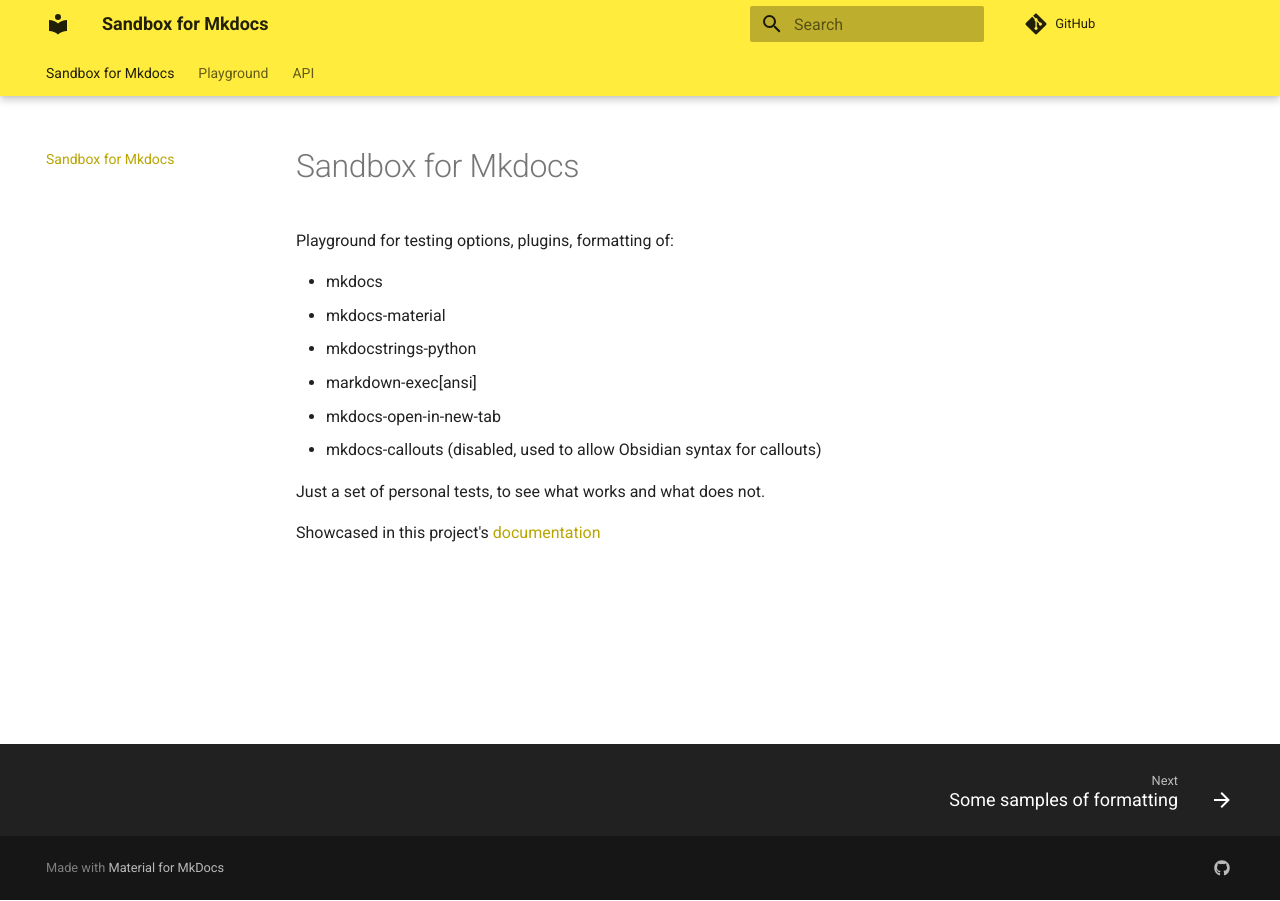
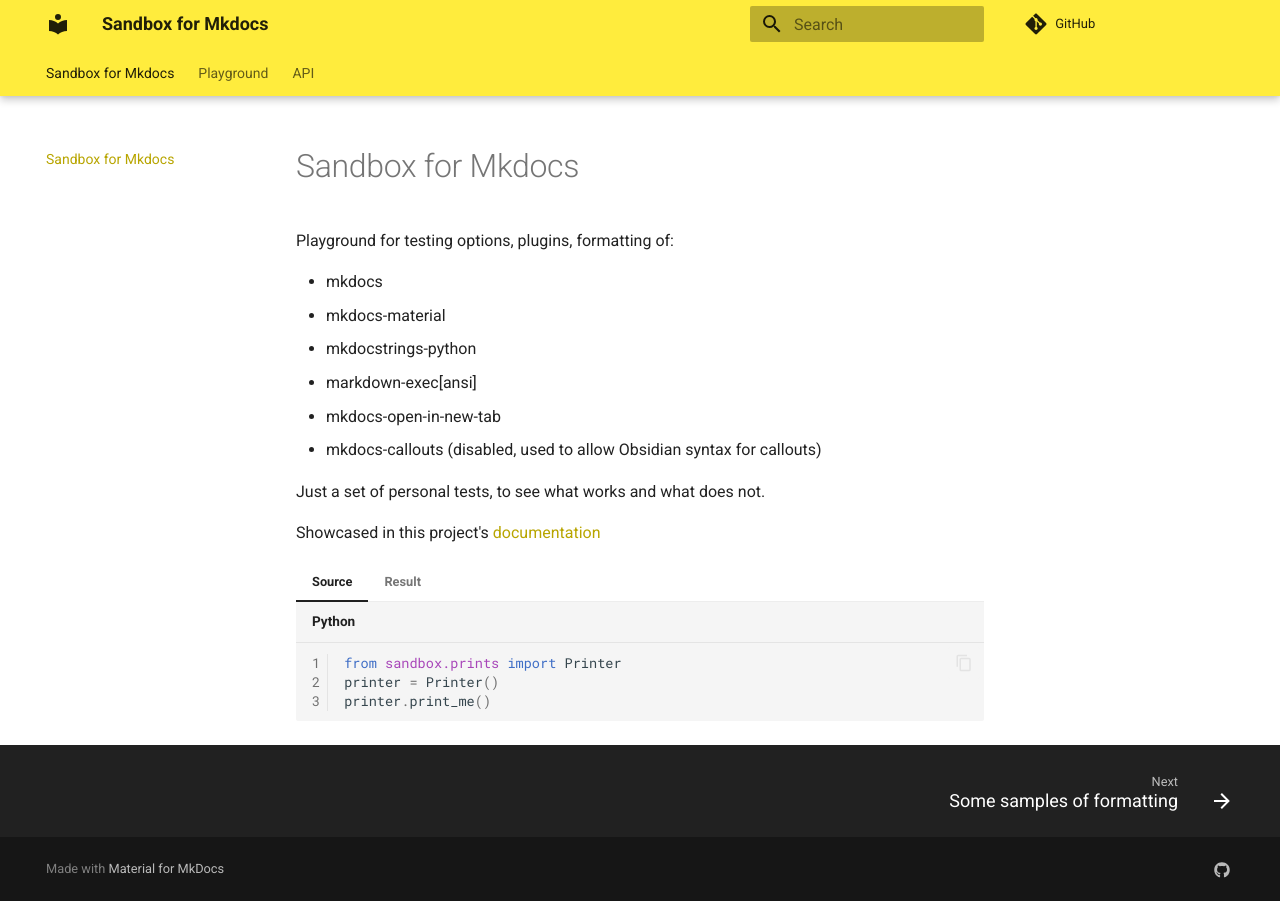
Before and after one commit to lennon-c/SandBox_Mkdocs, an MkDocs documentation site: the page built from docs/README.md, in a window 1280 px wide. Built offline with MkDocs 1.6.1 and Material for MkDocs 9.7.7, drawn with Linux system fonts in a browser that asks for light colours; comment, search, counter and statistics services are not loaded.

Commit message:
Checking exec in Readme

````diff
--- a/docs/README.md
+++ b/docs/README.md
@@ -10,3 +10,10 @@
 Just a set of personal tests, to see what works and what does not.
 
 Showcased in this project's [documentation](https://lennon-c.github.io/SandBox_Mkdocs/)
+
+
+```python exec="true" source="tabbed-left" result="pycon"
+from sandbox.prints import Printer
+printer = Printer()
+printer.print_me()
+```
````
